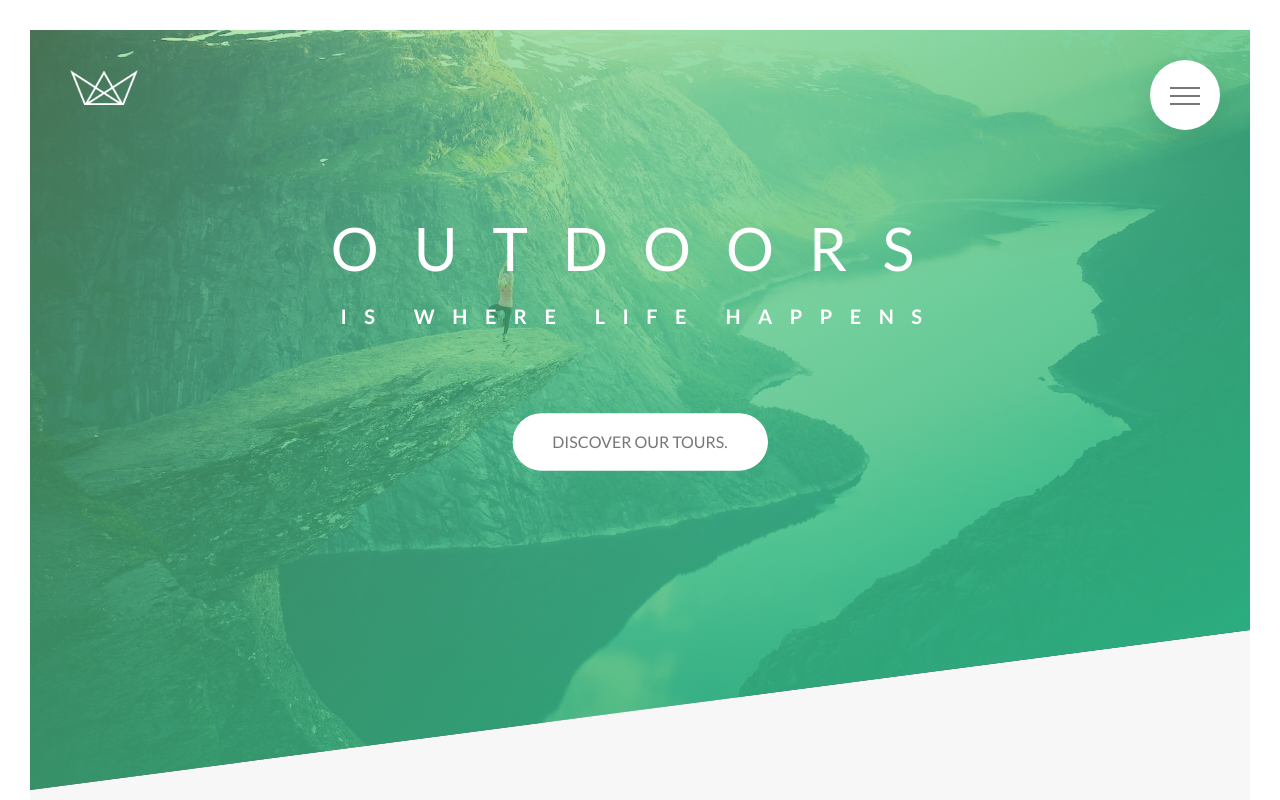
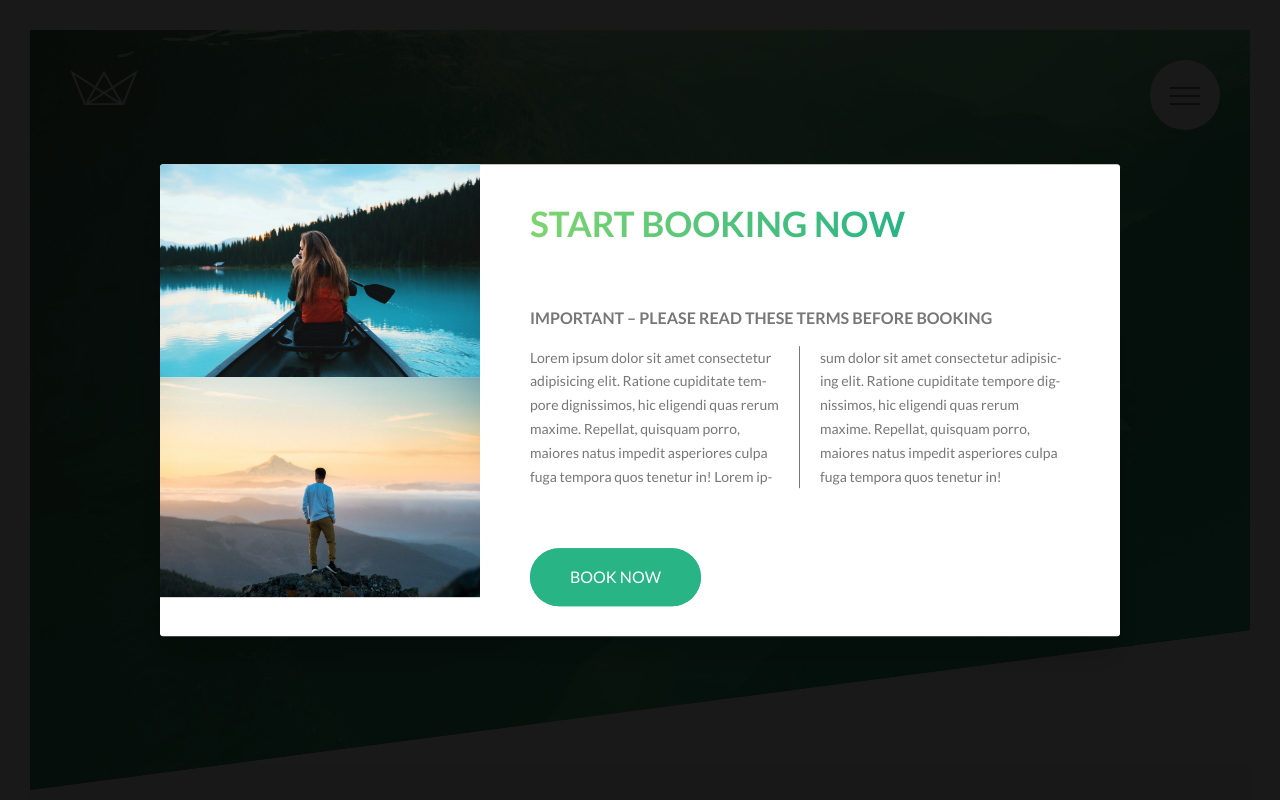
Before and after one commit to aledaquino1986/natours-project, a website: page index.html in a window 1280 px wide. Shown: the top 800 px of the page. Drawn offline with Linux system fonts and the light colour scheme; files whose address does not match are found by name.

Commit message:
add popup window

```diff
--- a/index.html
+++ b/index.html
@@ -464,7 +464,26 @@
     </footer>
 
     <div class="popup">
-        <div class="popup__content">Popup</div>
+        <div class="popup__content">
+
+            <div class="popup__left">
+                <img src="./img/nat-8.jpg" class="popup__img" alt="tour photo">
+                <img src="./img/nat-9.jpg" class="popup__img" alt="tour photo">
+            </div>
+            <div class="popup__right">
+                <h2 class="heading-secondary u-margin-bottom-medium">Start booking now</h2>
+                <h3 class="heading-tertiary u-margin-bottom-small">Important &ndash; Please read these terms before
+                    booking</h3>
+                <p class="popup__text">Lorem ipsum dolor sit amet consectetur adipisicing elit. Ratione cupiditate
+                    tempore dignissimos, hic eligendi quas rerum maxime. Repellat, quisquam porro, maiores natus impedit
+                    asperiores culpa fuga tempora quos tenetur in! Lorem ipsum dolor sit amet consectetur adipisicing
+                    elit. Ratione cupiditate
+                    tempore dignissimos, hic eligendi quas rerum maxime. Repellat, quisquam porro, maiores natus impedit
+                    asperiores culpa fuga tempora quos tenetur in!</p>
+
+                <a href="#" class="btn btn--green">Book Now</a>
+            </div>
+        </div>
     </div>
 </body>
 
--- a/sass/abstract/_mixins.scss
+++ b/sass/abstract/_mixins.scss
@@ -5,3 +5,10 @@
     clear: both;
   }
 }
+
+@mixin absCenter {
+  position: absolute;
+  top: 50%;
+  left: 50%;
+  transform: translate(-50%, -50%);
+}
--- /dev/null
+++ b/sass/components/_popup.scss
@@ -0,0 +1,52 @@
+.popup {
+  height: 100vh;
+  padding: 0;
+  width: 100%;
+  background-color: rgba($color-black, 0.9);
+  position: fixed;
+  top: 0;
+  left: 0;
+  z-index: 9999;
+
+  &__content {
+    width: 75%;
+    box-shadow: 0 2rem 4rem rgba($color-black, 0.2);
+    background-color: $color-white;
+    @include absCenter;
+    border-radius: 3px;
+    display: table;
+    overflow: hidden;
+    border-radius: 3px;
+  }
+
+  &__img {
+    display: block;
+    width: 100%;
+  }
+  &__left {
+    width: 33.333333%;
+    display: table-cell;
+  }
+
+  &__right {
+    width: 66.666667%;
+    display: table-cell;
+    vertical-align: middle;
+    padding: 3rem 5rem;
+  }
+
+  &__text {
+    font-size: 1.4rem;
+    margin-bottom: 4rem;
+    column-count: 2;
+    column-gap: 4rem;
+    column-rule: 1px solid $color-grey-dark;
+    -moz-column-count: 2;
+    -moz-column-gap: 4rem;
+    -moz-column-rule: 1px solid $color-grey-dark;
+    hyphens: auto;
+    -ms-hyphens: auto;
+    -moz-hyphens: auto;
+    -webkit-hyphens: auto;
+  }
+}
--- a/sass/main.scss
+++ b/sass/main.scss
@@ -14,6 +14,7 @@
 @import "components/story";
 @import "components/bg-video";
 @import "components/form";
+@import "components/popup";
 
 @import "layout/grid";
 @import "layout/header";
```
Also changed, not shown: sass/main.css, 1 other file.
